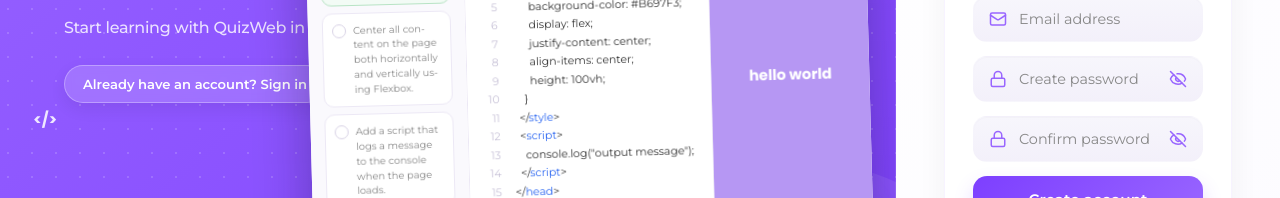
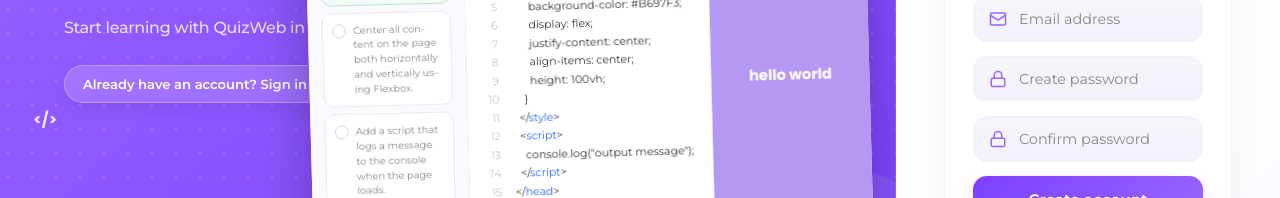
Before and after one commit to kingfluffybun/QuizWeb, a Next.js app: page /login in a window 1280 px wide. Both pictures are taken after a click on the link "New here? Create account". Shown: the part 404-602 px from the top of the page. Built offline with nearby package versions, Linux system fonts and the light colour scheme.

Commit message:
remove password visibility toggle

```diff
--- a/app/login/page.tsx
+++ b/app/login/page.tsx
@@ -13,18 +13,11 @@ export default function AuthPage() {
     const [showForgot, setShowForgot] = useState(false);
     const [forgotStep, setForgotStep] = useState(1);
     const [activeSlide, setActiveSlide] = useState(0);
-    const [pwVisible, setPwVisible] = useState<Record<string, boolean>>({});
 
     const [error, setError] = useState("");
 
     const fadeToken = useRef(0);
     const FADE_MS = 260;
-
-    const loginPwRef = useRef<HTMLInputElement>(null);
-    const signupPwRef = useRef<HTMLInputElement>(null);
-    const singupConfirmPwRef = useRef<HTMLInputElement>(null);
-    const forgotNewPWRef = useRef<HTMLInputElement>(null);
-    const forgotConfirmPWRef = useRef<HTMLInputElement>(null);
 
     const router = useRouter();
 
@@ -36,9 +29,6 @@ export default function AuthPage() {
         const formData = new FormData(e.currentTarget);
         const email = formData.get("email") as string;
         const password = formData.get("password") as string;
-
-        console.log("email:", email);
-        console.log("password:", password);
 
         const res = await signIn("credentials", {
             email,
@@ -59,8 +49,6 @@ export default function AuthPage() {
         setError("");
         const formData = new FormData(e.currentTarget);
         const result = await signUp(formData);
-
-        console.log(result);
 
         if (result?.error) {
             setError(result.error);
@@ -101,17 +89,6 @@ export default function AuthPage() {
                 setIsFading(false);
             }, FADE_MS);
         }, FADE_MS);
-    };
-
-    // Password Toggle
-    const togglePw = (key: string, inputRef: React.RefObject<HTMLInputElement | null>) => {
-        const input = inputRef.current;
-        const cursor = input?.selectionStart ?? null;
-        setPwVisible((prev) => ({ ...prev, [key]: !prev[key] }));
-        requestAnimationFrame(() => {
-            input?.focus();
-            if (cursor !== null) input?.setSelectionRange(cursor, cursor);
-        });
     };
 
     // Forgot Password
@@ -378,21 +355,11 @@ export default function AuthPage() {
                                         <svg xmlns="http://www.w3.org/2000/svg" width="24" height="24" viewBox="0 0 24 24" fill="none" stroke="currentColor" strokeWidth="2" strokeLinecap="round" strokeLinejoin="round"><rect width="18" height="11" x="3" y="11" rx="2" ry="2"/><path d="M7 11V7a5 5 0 0 1 10 0v4"/></svg>
                                     </span>
                                     <input
-                                        ref={loginPwRef}
-                                        type={pwVisible['login'] ? 'text' : 'password'}
+                                        type="password"
                                         placeholder="Password"
                                         name="password"
                                         autoComplete="current-password"
                                     />
-                                    <button type="button"
-                                        className={`toggle-pw ${pwVisible['login'] ? 'is-visible' : ''}`}
-                                        aria-label={pwVisible['login'] ? 'Hide password' : 'Show password'}
-                                        onMouseDown={(e) => e.preventDefault()}
-                                        onClick={() => togglePw('login', loginPwRef)}
-                                    >
-                                        <svg xmlns="http://www.w3.org/2000/svg" width="24" height="24" viewBox="0 0 24 24" fill="none" stroke="currentColor" strokeWidth="2" strokeLinecap="round" strokeLinejoin="round" className="icon-eye"><path d="M2.062 12.348a1 1 0 0 1 0-.696 10.75 10.75 0 0 1 19.876 0 1 1 0 0 1 0 .696 10.75 10.75 0 0 1-19.876 0"/><circle cx="12" cy="12" r="3"/></svg>
-                                        <svg xmlns="http://www.w3.org/2000/svg" width="24" height="24" viewBox="0 0 24 24" fill="none" stroke="currentColor" strokeWidth="2" strokeLinecap="round" strokeLinejoin="round" className="icon-eye-off"><path d="M10.733 5.076a10.744 10.744 0 0 1 11.205 6.575 1 1 0 0 1 0 .696 10.747 10.747 0 0 1-1.444 2.49"/><path d="M14.084 14.158a3 3 0 0 1-4.242-4.242"/><path d="M17.479 17.499a10.75 10.75 0 0 1-15.417-5.151 1 1 0 0 1 0-.696 10.75 10.75 0 0 1 4.446-5.143"/><path d="m2 2 20 20"/></svg>
-                                    </button>
                                 </label>
 
                                 <div className="formActions">
@@ -444,42 +411,22 @@ export default function AuthPage() {
                                         <svg xmlns="http://www.w3.org/2000/svg" width="24" height="24" viewBox="0 0 24 24" fill="none" stroke="currentColor" strokeWidth="2" strokeLinecap="round" strokeLinejoin="round"><rect width="18" height="11" x="3" y="11" rx="2" ry="2"/><path d="M7 11V7a5 5 0 0 1 10 0v4"/></svg>
                                     </span>
                                     <input
-                                        ref={signupPwRef}
-                                        type={pwVisible['signup'] ? 'text' : 'password'}
+                                        type="password"
                                         placeholder="Create password"
                                         name="password"
                                         autoComplete="new-password"
                                     />
-                                    <button type="button"
-                                        className={`toggle-pw ${pwVisible['signup'] ? 'is-visible' : ''}`}
-                                        aria-label={pwVisible['signup'] ? 'Hide password' : 'Show password'}
-                                        onMouseDown={(e) => e.preventDefault()}
-                                        onClick={() => togglePw('signup', signupPwRef)}
-                                    >
-                                        <svg xmlns="http://www.w3.org/2000/svg" width="24" height="24" viewBox="0 0 24 24" fill="none" stroke="currentColor" strokeWidth="2" strokeLinecap="round" strokeLinejoin="round" className="icon-eye"><path d="M2.062 12.348a1 1 0 0 1 0-.696 10.75 10.75 0 0 1 19.876 0 1 1 0 0 1 0 .696 10.75 10.75 0 0 1-19.876 0"/><circle cx="12" cy="12" r="3"/></svg>
-                                        <svg xmlns="http://www.w3.org/2000/svg" width="24" height="24" viewBox="0 0 24 24" fill="none" stroke="currentColor" strokeWidth="2" strokeLinecap="round" strokeLinejoin="round" className="icon-eye-off"><path d="M10.733 5.076a10.744 10.744 0 0 1 11.205 6.575 1 1 0 0 1 0 .696 10.747 10.747 0 0 1-1.444 2.49"/><path d="M14.084 14.158a3 3 0 0 1-4.242-4.242"/><path d="M17.479 17.499a10.75 10.75 0 0 1-15.417-5.151 1 1 0 0 1 0-.696 10.75 10.75 0 0 1 4.446-5.143"/><path d="m2 2 20 20"/></svg>
-                                    </button>
                                 </label>
                                 <label className="input-group">
                                     <span className="field-icon" aria-hidden="true">
                                         <svg xmlns="http://www.w3.org/2000/svg" width="24" height="24" viewBox="0 0 24 24" fill="none" stroke="currentColor" strokeWidth="2" strokeLinecap="round" strokeLinejoin="round"><rect width="18" height="11" x="3" y="11" rx="2" ry="2"/><path d="M7 11V7a5 5 0 0 1 10 0v4"/></svg>
                                     </span>
                                     <input
-                                        ref={singupConfirmPwRef}
-                                        type={pwVisible['signupConfirm'] ? 'text' : 'password'}
+                                        type="password"
                                         placeholder="Confirm password"
                                         name="confirmPassword"
                                         autoComplete="new-password"
                                     />
-                                    <button type="button"
-                                        className={`toggle-pw ${pwVisible['signupConfirm'] ? 'is-visible' : ''}`}
-                                        aria-label={pwVisible['signupConfirm'] ? 'Hide password' : 'Show password'}
-                                        onMouseDown={(e) => e.preventDefault()}
-                                        onClick={() => togglePw('signupConfirm', singupConfirmPwRef)}
-                                    >
-                                        <svg xmlns="http://www.w3.org/2000/svg" width="24" height="24" viewBox="0 0 24 24" fill="none" stroke="currentColor" strokeWidth="2" strokeLinecap="round" strokeLinejoin="round" className="icon-eye"><path d="M2.062 12.348a1 1 0 0 1 0-.696 10.75 10.75 0 0 1 19.876 0 1 1 0 0 1 0 .696 10.75 10.75 0 0 1-19.876 0"/><circle cx="12" cy="12" r="3"/></svg>
-                                        <svg xmlns="http://www.w3.org/2000/svg" width="24" height="24" viewBox="0 0 24 24" fill="none" stroke="currentColor" strokeWidth="2" strokeLinecap="round" strokeLinejoin="round" className="icon-eye-off"><path d="M10.733 5.076a10.744 10.744 0 0 1 11.205 6.575 1 1 0 0 1 0 .696 10.747 10.747 0 0 1-1.444 2.49"/><path d="M14.084 14.158a3 3 0 0 1-4.242-4.242"/><path d="M17.479 17.499a10.75 10.75 0 0 1-15.417-5.151 1 1 0 0 1 0-.696 10.75 10.75 0 0 1 4.446-5.143"/><path d="m2 2 20 20"/></svg>
-                                    </button>
                                 </label>
 
                                 <button type="submit" className="submit-btn">Create account</button>
@@ -526,40 +473,20 @@ export default function AuthPage() {
                                 <svg xmlns="http://www.w3.org/2000/svg" width="24" height="24" viewBox="0 0 24 24" fill="none" stroke="currentColor" strokeWidth="2" strokeLinecap="round" strokeLinejoin="round"><rect width="18" height="11" x="3" y="11" rx="2" ry="2"/><path d="M7 11V7a5 5 0 0 1 10 0v4"/></svg>
                             </span>
                             <input
-                                ref={forgotNewPWRef}
-                                type={pwVisible['forgotNew'] ? 'text' : 'password'}
+                                type="password"
                                 placeholder="New password"
                                 autoComplete="new-password"
                             />
-                            <button type="button"
-                                className={`toggle-pw ${pwVisible['forgotNew'] ? 'is-visible' : ''}`}
-                                aria-label={pwVisible['forgotNew'] ? 'Hide password' : 'Show password'}
-                                onMouseDown={(e) => e.preventDefault()}
-                                onClick={() => togglePw('forgotNew', forgotNewPWRef)}
-                            >
-                                <svg xmlns="http://www.w3.org/2000/svg" width="24" height="24" viewBox="0 0 24 24" fill="none" stroke="currentColor" strokeWidth="2" strokeLinecap="round" strokeLinejoin="round" className="icon-eye"><path d="M2.062 12.348a1 1 0 0 1 0-.696 10.75 10.75 0 0 1 19.876 0 1 1 0 0 1 0 .696 10.75 10.75 0 0 1-19.876 0"/><circle cx="12" cy="12" r="3"/></svg>
-                                <svg xmlns="http://www.w3.org/2000/svg" width="24" height="24" viewBox="0 0 24 24" fill="none" stroke="currentColor" strokeWidth="2" strokeLinecap="round" strokeLinejoin="round" className="icon-eye-off"><path d="M10.733 5.076a10.744 10.744 0 0 1 11.205 6.575 1 1 0 0 1 0 .696 10.747 10.747 0 0 1-1.444 2.49"/><path d="M14.084 14.158a3 3 0 0 1-4.242-4.242"/><path d="M17.479 17.499a10.75 10.75 0 0 1-15.417-5.151 1 1 0 0 1 0-.696 10.75 10.75 0 0 1 4.446-5.143"/><path d="m2 2 20 20"/></svg>
-                            </button>
                         </label>
                         <label className="input-group modal-input">
                             <span className="field-icon" aria-hidden="true">
                                 <svg xmlns="http://www.w3.org/2000/svg" width="24" height="24" viewBox="0 0 24 24" fill="none" stroke="currentColor" strokeWidth="2" strokeLinecap="round" strokeLinejoin="round"><rect width="18" height="11" x="3" y="11" rx="2" ry="2"/><path d="M7 11V7a5 5 0 0 1 10 0v4"/></svg>
                             </span>
                             <input
-                                ref={forgotConfirmPWRef}
-                                type={pwVisible['forgotConfirm'] ? 'text' : 'password'}
+                                type="password"
                                 placeholder="Confirm password"
                                 autoComplete="new-password"
                             />
-                            <button type="button"
-                                className={`toggle-pw ${pwVisible['forgotConfirm'] ? 'is-visible' : ''}`}
-                                aria-label={pwVisible['forgotConfirm'] ? 'Hide password' : 'Show password'}
-                                onMouseDown={(e) => e.preventDefault()}
-                                onClick={() => togglePw('forgotConfirm', forgotConfirmPWRef)}
-                            >
-                                <svg xmlns="http://www.w3.org/2000/svg" width="24" height="24" viewBox="0 0 24 24" fill="none" stroke="currentColor" strokeWidth="2" strokeLinecap="round" strokeLinejoin="round" className="icon-eye"><path d="M2.062 12.348a1 1 0 0 1 0-.696 10.75 10.75 0 0 1 19.876 0 1 1 0 0 1 0 .696 10.75 10.75 0 0 1-19.876 0"/><circle cx="12" cy="12" r="3"/></svg>
-                                <svg xmlns="http://www.w3.org/2000/svg" width="24" height="24" viewBox="0 0 24 24" fill="none" stroke="currentColor" strokeWidth="2" strokeLinecap="round" strokeLinejoin="round" className="icon-eye-off"><path d="M10.733 5.076a10.744 10.744 0 0 1 11.205 6.575 1 1 0 0 1 0 .696 10.747 10.747 0 0 1-1.444 2.49"/><path d="M14.084 14.158a3 3 0 0 1-4.242-4.242"/><path d="M17.479 17.499a10.75 10.75 0 0 1-15.417-5.151 1 1 0 0 1 0-.696 10.75 10.75 0 0 1 4.446-5.143"/><path d="m2 2 20 20"/></svg>
-                            </button>
                         </label>
                         <button type="button" className="submit-btn" onClick={() => setForgotStep(4)}>Reset Password</button>
                     </div>
--- a/public/css/login.css
+++ b/public/css/login.css
@@ -1123,38 +1123,6 @@ h1, h2, .tag, .eyebrow { font-family: 'Poppins', sans-serif; }
   height: 18px;
 }
 
-.toggle-pw {
-  width: 18px;
-  height: 18px;
-  display: grid;
-  place-items: center;
-  flex-shrink: 0;
-  border: 0;
-  padding: 0;
-  background: transparent;
-  color: var(--primary-color);
-  cursor: pointer;
-  transition: color 0.2s ease;
-}
-
-.toggle-pw svg {
-  width: 18px;
-  height: 18px;
-  grid-area: 1 / 1;
-}
-
-.toggle-pw .icon-eye {
-  display: none;
-}
-
-.toggle-pw.is-visible .icon-eye {
-  display: block;
-}
-
-.toggle-pw.is-visible .icon-eye-off {
-  display: none;
-}
-
 .input-group input {
   flex: 1;
   width: 100%;
```
